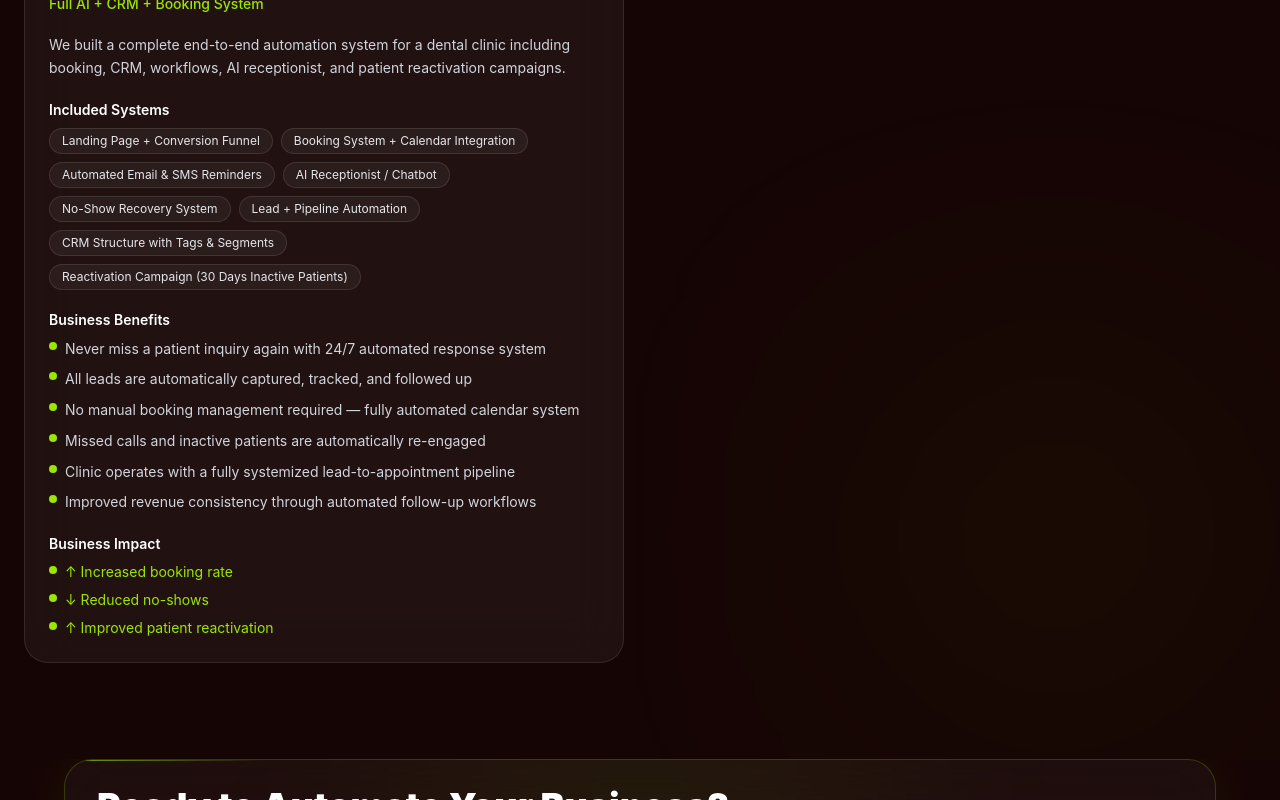
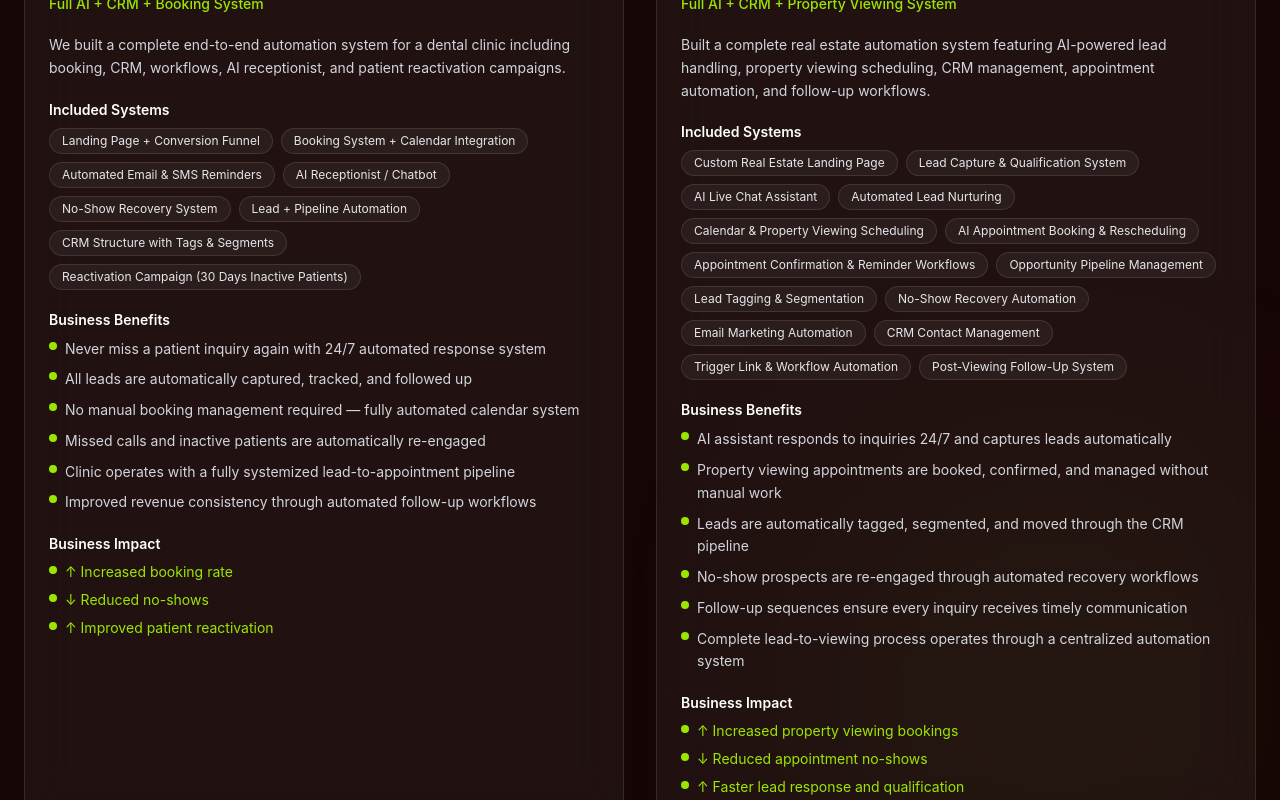
Before and after one commit to Nusrat323/fluxfame, a React (Vite) app: page /case-studies in a window 1280 px wide. Shown: the part 900-1700 px from the top of the page. Built offline with nearby package versions, Linux system fonts and the light colour scheme.

Commit message:
add project

```diff
--- a/src/data/caseStudies.js
+++ b/src/data/caseStudies.js
@@ -35,4 +35,47 @@ export const caseStudies = [
         "Improved revenue consistency through automated follow-up workflows",
       ],
     },
+
+    {
+      id: "real-estate-crm-automation",
+      title: "Real Estate CRM & Automation System",
+      subtitle: "Full AI + CRM + Property Viewing System",
+      description:
+      "Built a complete real estate automation system featuring AI-powered lead handling, property viewing scheduling, CRM management, appointment automation, and follow-up workflows.",
+
+      image: "https://i.ibb.co.com/FF0hcg4/yourhome.png",
+
+      highlights: [
+      "Custom Real Estate Landing Page",
+      "Lead Capture & Qualification System",
+      "AI Live Chat Assistant",
+      "Automated Lead Nurturing",
+      "Calendar & Property Viewing Scheduling",
+      "AI Appointment Booking & Rescheduling",
+      "Appointment Confirmation & Reminder Workflows",
+      "Opportunity Pipeline Management",
+      "Lead Tagging & Segmentation",
+      "No-Show Recovery Automation",
+      "Email Marketing Automation",
+      "CRM Contact Management",
+      "Trigger Link & Workflow Automation",
+      "Post-Viewing Follow-Up System",
+      ],
+
+      results: [
+      "↑ Increased property viewing bookings",
+      "↓ Reduced appointment no-shows",
+      "↑ Faster lead response and qualification",
+      ],
+
+      benefits: [
+      "AI assistant responds to inquiries 24/7 and captures leads automatically",
+      "Property viewing appointments are booked, confirmed, and managed without manual work",
+      "Leads are automatically tagged, segmented, and moved through the CRM pipeline",
+      "No-show prospects are re-engaged through automated recovery workflows",
+      "Follow-up sequences ensure every inquiry receives timely communication",
+      "Complete lead-to-viewing process operates through a centralized automation system",
+      ],
+      }
+
   ];
```
